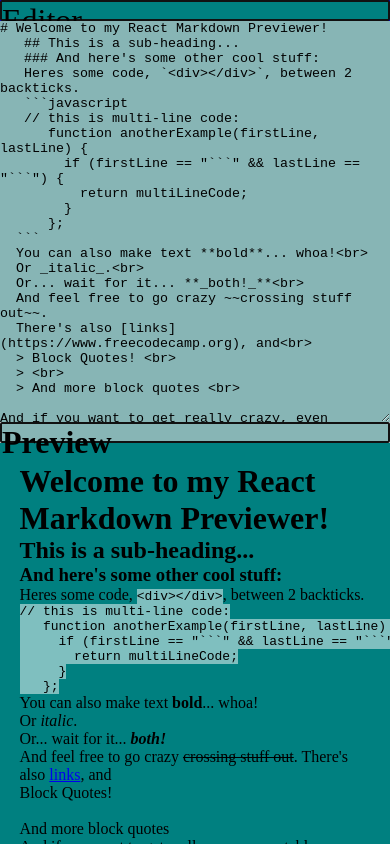
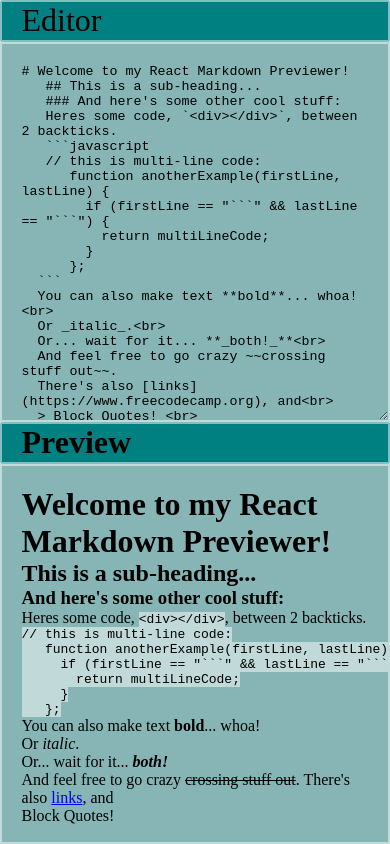
Before and after one commit to katerina-shche/marckdown-previewer, a React (Create React App) app: page / in a window 390 px wide. Built offline with nearby package versions, Linux system fonts and the light colour scheme.

Commit message:
media query for diff aspect-ratio

```diff
--- a/src/App.css
+++ b/src/App.css
@@ -5,51 +5,13 @@
   box-sizing: border-box;
  }
 
-#wrapper {
-  width: 100vw;
-  height: 100vh;
-  display: flex;
-  align-content: stretch;
-}
 
 
-#editorWrapper {
-  flex-grow: 1;
-  flex-shrink: 1;
-  background-color: blue;
-}
 
-#editor {
-  width: 100%;
-  height: 95%;
-  overflow: auto;
-}
 
-#preview {
-  width: 100%;
-  height: 95%;
-  padding: 5%;
-  flex-grow: 1;
-  flex-shrink: 1;
-  background-color: teal;
-  overflow: auto;
-}
 
-label {
-  display: block;
-  background-color: teal;
-}
 
-h1.title {
-  background-color: rgb(135,181,181);
-}
 
-.title {
-  height: 5%;
-  font-size: 2rem;
-  border: 2px rgba(17, 17, 17, 1) solid;
-  border-radius: 2px;
-}
 
 textarea {
   width: 100%;
@@ -74,17 +36,100 @@ code {
 
 
 @media (min-aspect-ratio: 1/1) {
+  #wrapper {
+    width: 100vw;
+    height: 100vh;
+    display: flex;
+    flex-flow: row nowrap;
+    align-content: stretch;
+  }
   #editorWrapper {
     width: 50vw;
-    height: 100vh;}
+    height: 100vh;
   }
+  #editor {
+    width: 100%;
+    height: 95%;
+    padding: 5%;
+    overflow: auto;
+    border: 2px rgba(255, 255, 255, 0.5) solid;
+  }
+  #prewiewWrapper {
+      width: 50vw;
+      height: 100vh;
+  }
+  #preview {
+    width: 100%;
+    height: 95%;
+    padding: 5%;
+    background-color: teal;
+    overflow: auto;
+    border: 2px rgba(255, 255, 255, 0.5) solid;
+  }
+  .title {
+    height: 5%;
+    font-size: 2rem;
+    border: 2px rgba(255, 255, 255, 0.5) solid;
+    border-radius: 2px;
+    padding-left: 5%;
+  }
+  label {
+    display: block;
+    background-color: teal;
+  }
+  h1.title {
+    background-color: rgb(135,181,181);
+  }
+}
   /* styles go here for horizontal orientation */
 
 
 @media (max-aspect-ratio: 1/1) {
+  #wrapper {
+    width: 100vw;
+    height: 100vh;
+    display: flex;
+    flex-flow: column nowrap;
+    align-content: stretch;
+  }
+
   #editorWrapper {
     width: 100vw;
-    height: 100vh;
+    height: 50vh;
+  }
+  #editor {
+    width: 100%;
+    height: 90%;
+    padding: 5%;
+    overflow: auto;
+    border: 2px rgba(255, 255, 255, 0.5) solid;
+  }
+
+  #prewiewWrapper {
+    width: 100vw;
+    height: 50vh;
+  }
+  #preview {
+    width: 100%;
+    height: 90%;
+    padding: 5%;
+    background-color: rgb(135,181,181);
+    overflow: auto;
+    border: 2px rgba(255, 255, 255, 0.5) solid;
+  }
+  .title {
+    height: 10%;
+    padding-left: 5%;
+    font-size: 2rem;
+    border: 2px rgba(255, 255, 255, 0.5) solid;
+    border-radius: 2px;
+  }
+  h1.title {
+    background-color: teal;
+  }
+  label {
+    display: block;
+    background-color: teal;
   }
   /* styles go here for vertical orientation */
 }
--- a/src/App.js
+++ b/src/App.js
@@ -49,21 +49,11 @@ And here. | Okay. | I think we get it.
 
 
   const [text, setText] = useState(str)
-  const [windowRatio, setWindowRatio] = useState(window.innerWidth / window.innerHeight);
 
-  useEffect(() => {
-    function handleResize() {
-      setWindowRatio(window.innerWidth / window.innerHeight);
-    }
-
-    window.addEventListener('resize', handleResize);
-
-    return () => window.removeEventListener('resize', handleResize);
-  }, []);
 
   return (
-    <div id="wrapper" style={{flexFlow: windowRatio > 1 ? 'row nowrap' : 'column nowrap'}} >
-      <div id='editorWrapper' style={{width: windowRatio > 1 ? '50vw' : '100vw', height: windowRatio > 1 ? '100vh' : '50vh'}}>
+    <div id="wrapper">
+      <div id='editorWrapper'>
         <label for="editor" className='title'>Editor</label>
         <textarea id='editor'
         onChange={(e) => setText(e.target.value)}
@@ -73,9 +63,9 @@ And here. | Okay. | I think we get it.
         </textarea>
 
       </div>
-      <div id='prewiewWrapper' style={{width: windowRatio > 1 ? '50vw' : '100vw', height: windowRatio > 1 ? '100vh' : '50vh'}} >
-      <h1 className='title'>Preview</h1>
-      <div id="preview" dangerouslySetInnerHTML={{ __html: marked(text) }}></div>
+      <div id='prewiewWrapper'>
+        <h1 className='title'>Preview</h1>
+        <div id="preview" dangerouslySetInnerHTML={{ __html: marked(text) }}></div>
       </div>
     </div>
   )
```
